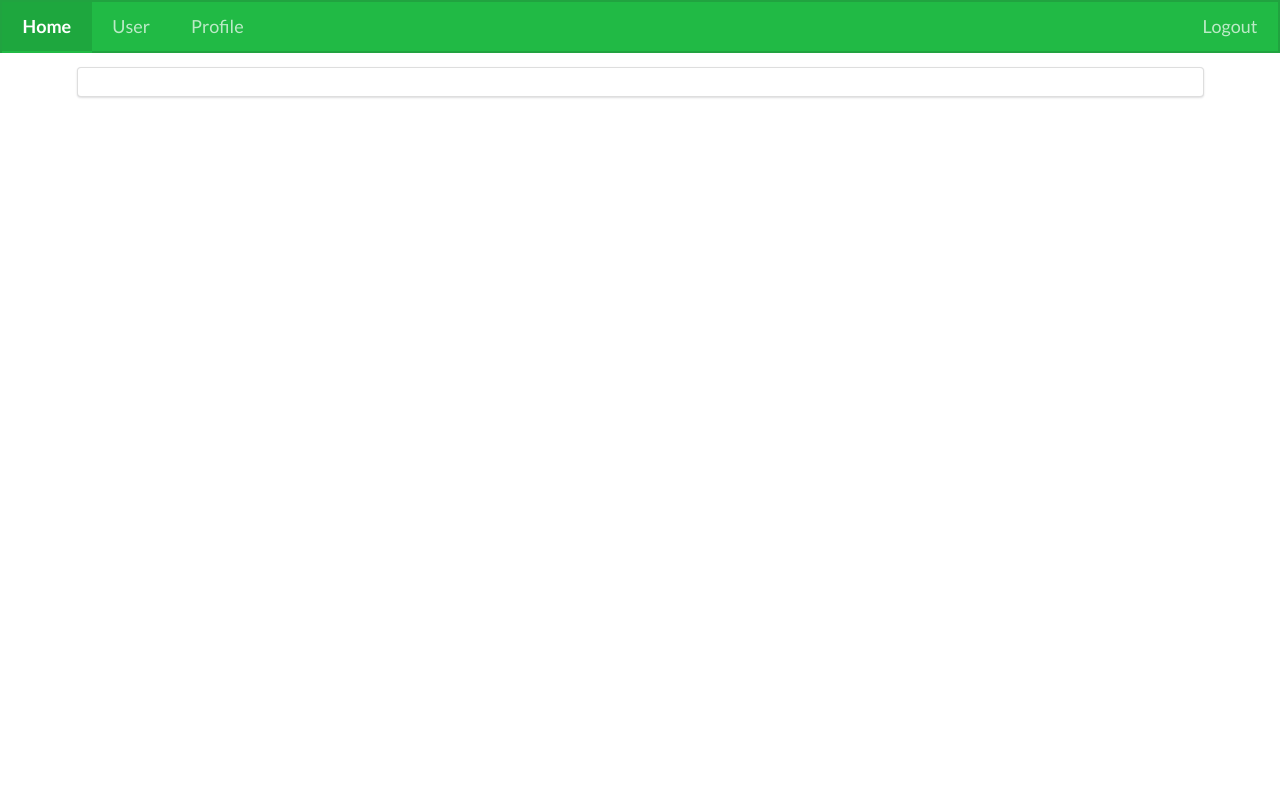
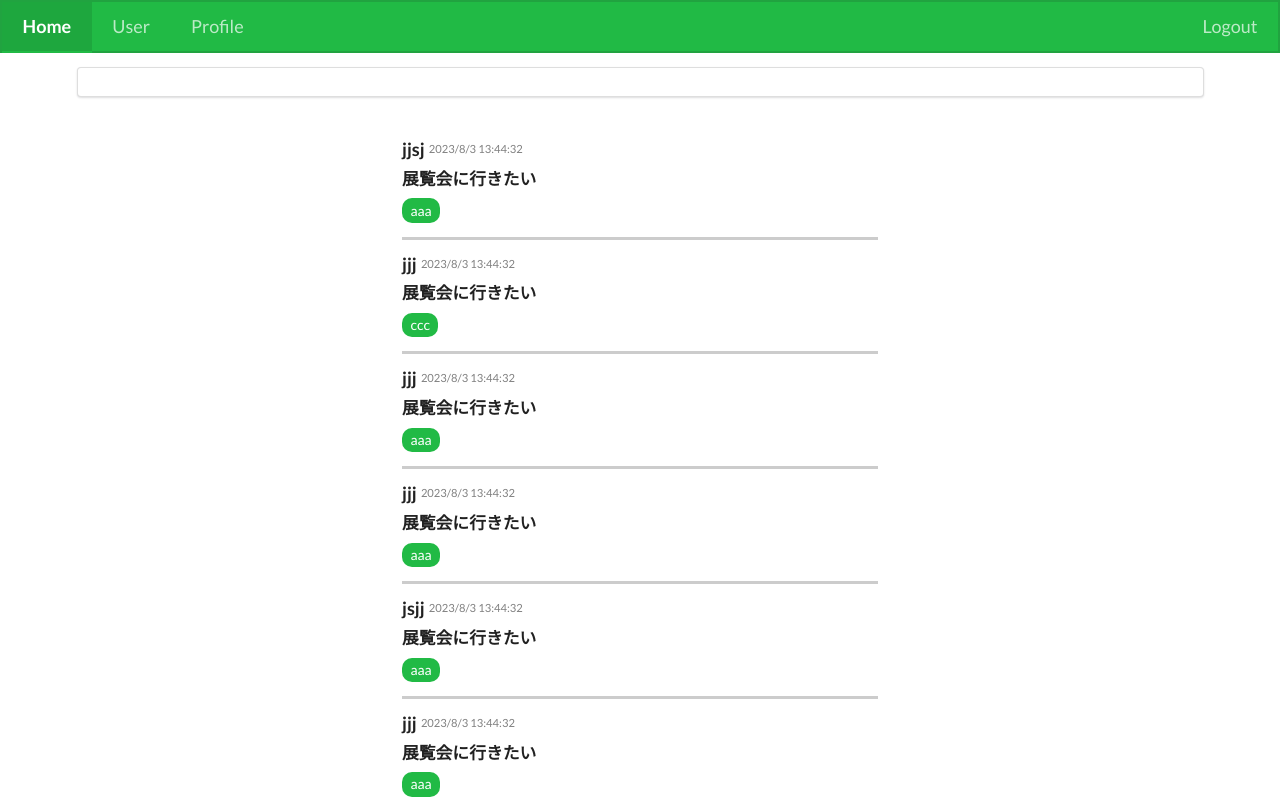
Before and after one commit to rina-tt/mti-intern-sns, a Vue app: page /#/ in a window 1280 px wide. Shown: the top 800 px of the page. Built offline with nearby package versions, Linux system fonts and the light colour scheme; sample sign-in values are in the browser's storage; the HTML template or start-up script is replaced by a standard one.

Commit message:
create articleList

```diff
--- /dev/null
+++ b/src/components/Article.vue
@@ -0,0 +1,110 @@
+<template>
+ <div class="article">
+     <div class="head">
+         <div class="user-id">{{authorId}}</div>
+         <div class="timestamp">{{formatDate}}</div>
+     </div>
+     <div class="content">
+         {{content}}
+     </div>
+     <div :v-if="isAuthor || category" class="bottom">
+         <div v-if="isCategory" class="category">{{category}}</div>
+         <button v-if="isAuthor" class="mini negative ui button">削除</button>
+
+     </div>
+ </div>
+</template>
+
+<script>
+export default {
+  name: 'Article',
+  computed: {
+      isAuthor() {
+          return this.authorId === this.userId;
+      },
+      formatDate() {
+        const timestampInMilliseconds = this.timestamp; // ここにDate.now()で得られた値を代入する
+        const dateObj = new Date(timestampInMilliseconds);
+        const formattedDateTime = dateObj.toLocaleString('ja-JP', { timeZone: 'Asia/Tokyo' });
+        return formattedDateTime;
+      },
+      isCategory() {
+          console.log("bool: ",  this.category !== "");
+          return this.category !== "";
+      }
+  },
+  props: {
+    authorId: {
+        type: String,
+        required: true,
+        default: ""
+    },
+    timestamp: {
+        type: Number,
+        required: true,
+        default: ""
+    },
+    content: {
+        type: String,
+        required: true,
+        default: ""
+    },
+    category: {
+        type: String,
+        required: false,
+        default: ""
+    },
+  },
+  data() {
+      return {
+        token: window.localStorage.getItem("token"),
+        userId: window.localStorage.getItem("userId")
+      }
+  },
+  methods: {
+      deleteArticle() {
+
+      }
+  }
+};
+</script>
+
+<style scoped >
+    .article {
+        display: flex;
+        flex-direction: column;
+        padding: 1rem 0;
+        row-gap: .7rem;
+        border-bottom: 3px solid #ccc;
+    }
+
+    .head {
+        display: flex;
+        align-items: flex-end;
+        justify-content: flex-start;
+        column-gap: .3rem;
+    }
+    .user-id {
+        font-size: 1.3rem;
+        font-weight: bold;
+    }
+    .timestamp {
+        color: gray;
+        font-size: .8rem;
+    }
+    .content {
+        font-size: 1.2rem;
+        font-weight: bold;
+    }
+    .bottom {
+        display: flex;
+        justify-content: space-between;
+        align-items: center;
+    }
+    .category {
+        padding: .15rem .6rem;
+        color: white;
+        background-color: #21BA45;
+        border-radius: 10px;
+    }
+</style>
--- /dev/null
+++ b/src/components/ArticleList.vue
@@ -0,0 +1,42 @@
+<template>
+ <div class="article-list">
+     <Article v-for="(article, index) in articles" :key="index" :authorId="article.userId" :timestamp="article.timestamp" :content="article.text" :category="article.category" />
+ </div>
+</template>
+
+<script>
+import Article from '@/components/Article.vue';
+export default {
+  name: 'ArticleList',
+  components: {
+      Article
+  },
+  computed: {
+
+  },
+  props: {
+    articles: {
+        type: Array,
+        required: true,
+        default: []
+    }
+  },
+  data() {
+      return {
+      }
+  }
+};
+</script>
+
+<style scoped >
+   .article-list {
+       width: 85%;
+       max-width: 560px;
+       margin: 0 auto;
+       background-color: white;
+       padding: 1rem 3rem;
+       display: flex;
+       flex-direction: column;
+       column-gap: .8rem;
+   }
+</style>
--- a/src/views/Home.vue
+++ b/src/views/Home.vue
@@ -1,9 +1,17 @@
 <template>
   <div>
-    <div class="ui main container">
+    <div v-if="isLoading" class="ui segment">
+      <div class="ui active dimmer">
+        <div class="ui text loader">Loading</div>
+      </div>
+    </div>
+
+    <div v-if="!isLoading" class="ui main container">
       <!-- 基本的なコンテンツはここに記載する -->
       <div class="ui segment">
       </div>
+      <!--<Article />-->
+      <ArticleList :articles=articles />
     </div>
   </div>
 </template>
@@ -15,12 +23,17 @@
 // import { baseUrl } from '@/assets/config.js';
 
 // const headers = {'Authorization' : 'mtiToken'};
+import Article from '@/components/Article.vue';
+import ArticleList from '@/components/ArticleList.vue';
+import {baseUrl} from '@/assets/config.js';
 
 export default {
   name: 'Home',
 
   components: {
    // 読み込んだコンポーネント名をここに記述する
+   Article,
+   ArticleList
   },
 
   data() {
@@ -36,8 +49,22 @@ export default {
         start: null,
         end: null,
       },
-      articles: [],
+      articles: [
+        {userId: "jjsj", text: "展覧会に行きたい", category: "aaa", timestamp: 1691037872561},
+        {userId: "jjj", text: "展覧会に行きたい", category: "ccc", timestamp: 1691037872561},
+        {userId: "jjj", text: "展覧会に行きたい", category: "aaa", timestamp: 1691037872561},
+        {userId: "jjj", text: "展覧会に行きたい", category: "aaa", timestamp: 1691037872561},
+        {userId: "jsjj", text: "展覧会に行きたい", category: "aaa", timestamp: 1691037872561},
+        {userId: "jjj", text: "展覧会に行きたい", category: "aaa", timestamp: 1691037872561},
+        {userId: "jsjj", text: "展覧会に行きたい", category: "", timestamp: 1691037872561},
+        {userId: "jjj", text: "展覧会に行きたい", category: "", timestamp: 1691037872561},
+        {userId: "jjj", text: "展覧会に行きたい", category: "aaa", timestamp: 1691037872561},
+        {userId: "jsjj", text: "展覧会に行きたい", category: "f", timestamp: 1691037872561},
+        {userId: "jjj", text: "展覧会に行きたい", category: "aaa", timestamp: 1691037872561},
+      ],
       iam: null,
+      isLoading: false,
+      token: window.localStorage.getItem('token')
     };
   },
   created() {
@@ -45,6 +72,8 @@ export default {
     if(!token) {
       this.$router.push({name: 'Login'})
     }
+
+  // this.getArticles();
   },
   computed: {
   // 計算した結果を変数として利用したいときはここに記述する
@@ -54,11 +83,67 @@ export default {
   methods: {
     // Vue.jsで使う関数はここで記述する
     // isMyArticle(id) {}, // 自分の記事かどうかを判定する
-    // async getArticles() {}, // 記事一覧を取得する
+    async getArticles() {
+      const headers = {'Authorization': this.token};
+
+      try {
+            /* global fetch */
+        this.isLoading = true;
+        const res = await fetch(baseUrl + `/articles`,  {
+          method: 'GET',
+          headers
+        });
+
+        const text = await res.text();
+        const jsonData = text ? JSON.parse(text) : {}
+        console.log("jsonData: ", jsonData);
+
+        // fetchではネットワークエラー以外のエラーはthrowされないため、明示的にthrowする
+        if (!res.ok) {
+          const errorMessage = jsonData.message ?? 'エラーメッセージがありません';
+          throw new Error(errorMessage);
+        }
+        this.isLoading = false;
+        console.log("jsonData: ", jsonData);
+        this.articles = jsonData;
+
+      } catch (e) {
+        // エラー時の処理
+        this.isLoading = false;
+        console.log("e: ", e);
+      }
+    }, // 記事一覧を取得する
     // async postArticle() {}, // 記事を作成する
     // async getSearchedArticles() {}, // 記事を検索する
-    // async deleteArticle(article) {}, // 記事を削除する
-    // convertToLocaleString(timestamp) {} // timestampをLocaleDateStringに変換する
+    async deleteArticle({userId, timestamp}) {
+      const headers = {'Authorization': this.token};
+
+      try {
+            /* global fetch */
+        this.isLoading = true;
+        const res = await fetch(baseUrl + `/article?userId=userId&timestamp=timestamp`,  {
+          method: 'DELETE',
+          headers
+        });
+
+        const text = await res.text();
+        const jsonData = text ? JSON.parse(text) : {}
+
+        // fetchではネットワークエラー以外のエラーはthrowされないため、明示的にthrowする
+        if (!res.ok) {
+          const errorMessage = jsonData.message ?? 'エラーメッセージがありません';
+          throw new Error(errorMessage);
+        }
+        this.isLoading = false;
+        console.log("jsonData: ", jsonData);
+        this.articles = jsonData;
+
+      } catch (e) {
+        // エラー時の処理
+        this.isLoading = false;
+        console.log("e: ", e);
+      }
+    },
   }
 }
 </script>
```
